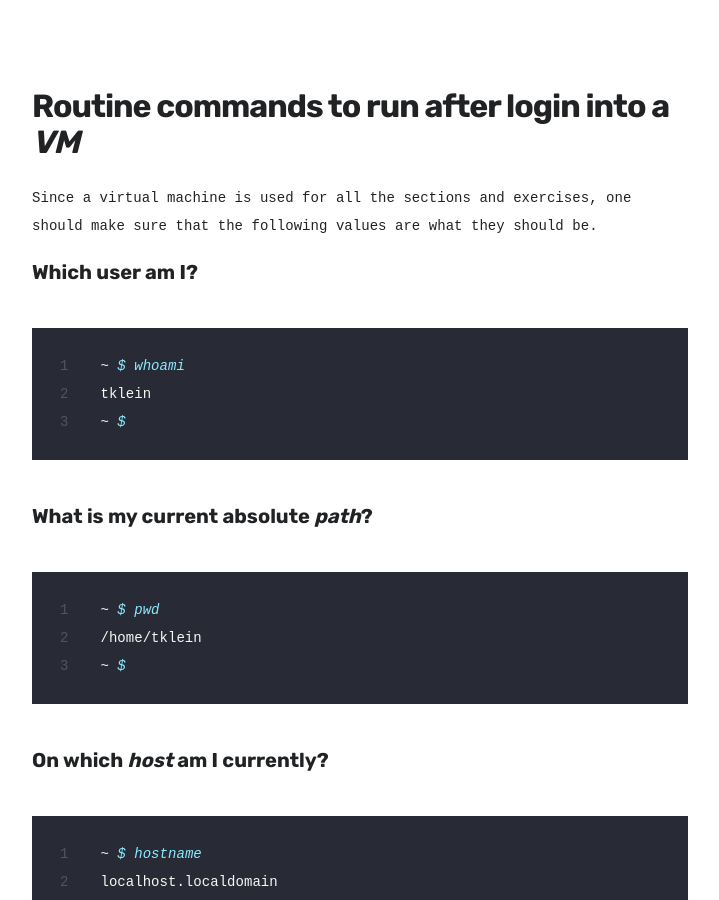
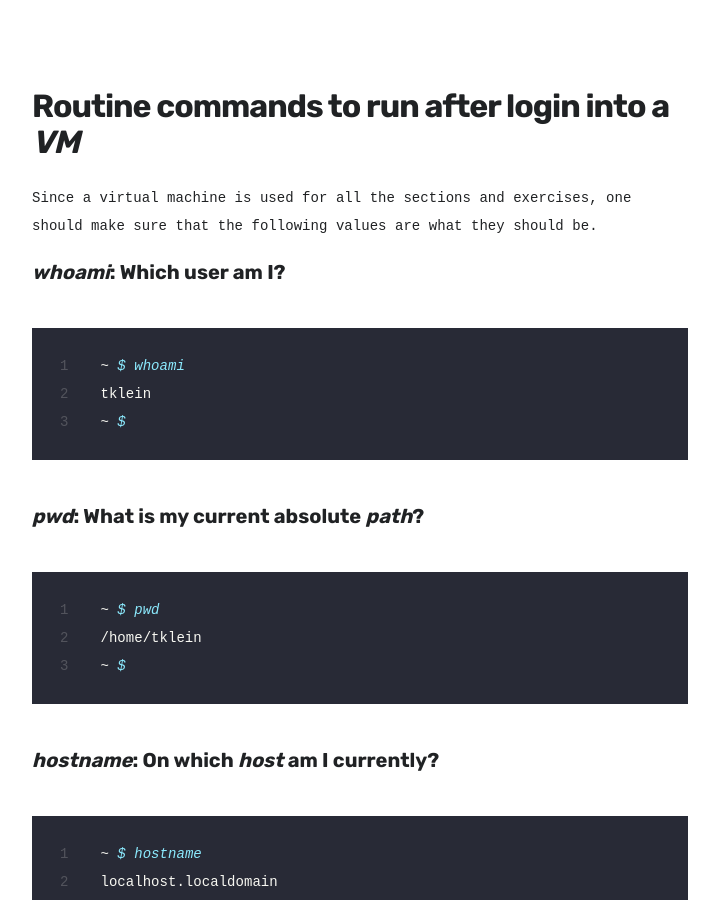
Before and after one commit to kletobias/kletobias.github.io, a Jekyll site: the page built from _projects/Chapter_5-6.md, in a window 1280 px wide and 900 px high, scrolled down 1770 px. Shown: the whole window, without its empty margins (38-757 px from the left). Built offline with Jekyll 4.4.1, drawn with Linux system fonts in a browser that asks for light colours; nearby versions of some CDN libraries; some web fonts are replaced.

Commit message:
updating module5 for the website

````diff
--- a/_projects/Chapter_5-6.md
+++ b/_projects/Chapter_5-6.md
@@ -24,7 +24,7 @@
 Since a virtual machine is used for all the sections and exercises,
 one should make sure that the following values are what they should be.
 
-##### Which user am I?
+##### *whoami*: Which user am I?
 
 ```bash
 ~ $ whoami
@@ -32,7 +32,7 @@
 ~ $
 ```
 
-##### What is my current absolute *path*?
+##### *pwd*: What is my current absolute *path*?
 
 ```bash
 ~ $ pwd
@@ -40,7 +40,7 @@
 ~ $
 ```
 
-##### On which *host* am I currently?
+##### *hostname*: On which *host* am I currently?
 
 ```bash
 ~ $ hostname
@@ -196,7 +200,7 @@
 ...
 ```
 
-The `fdisk -l` command:
+###### The *fdisk \-l* command:
 
 ```bash
 ~ $ sudo fdisk -l
````
Also changed, not shown: other parts of _projects/Chapter_5-6.md (+5 -1 lines).
